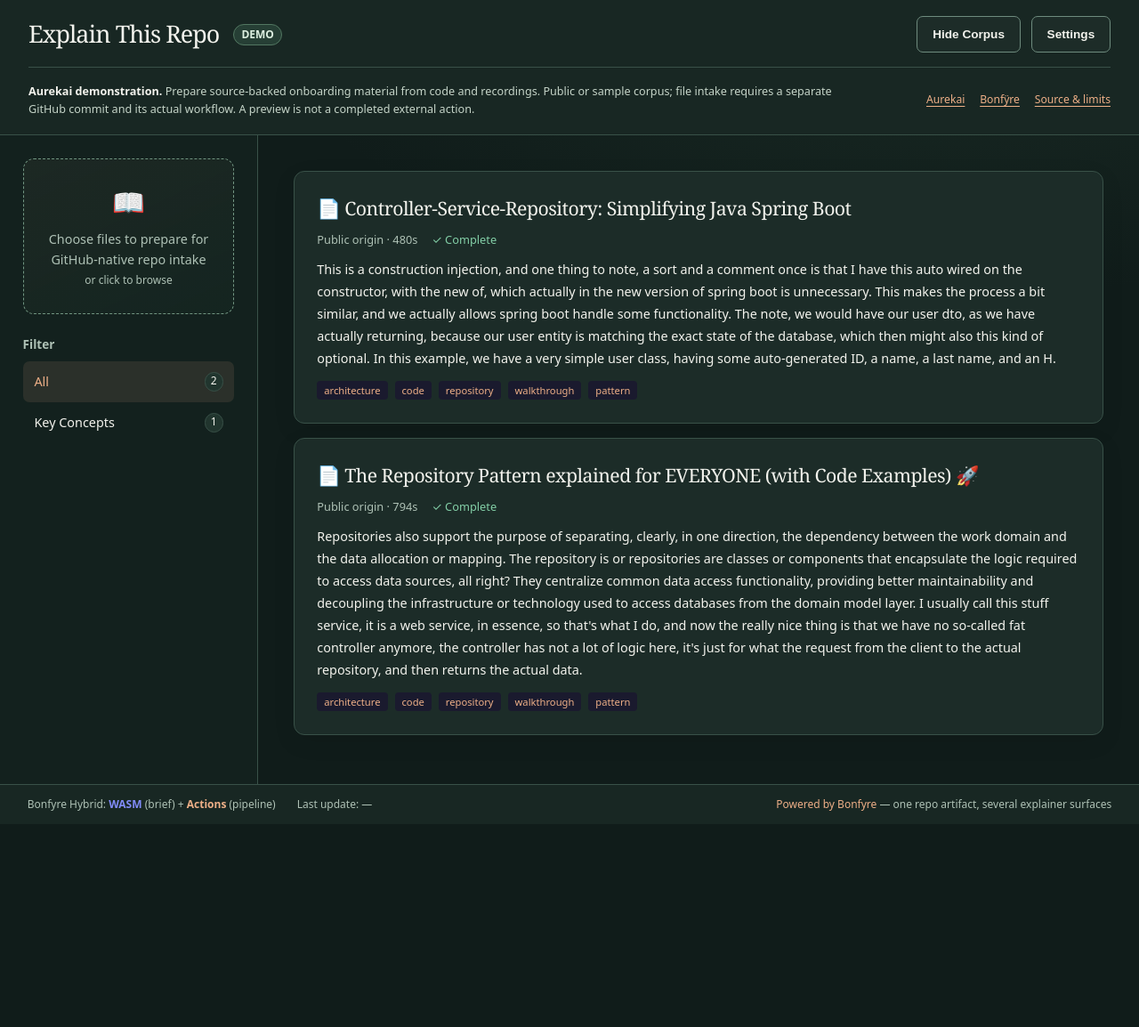
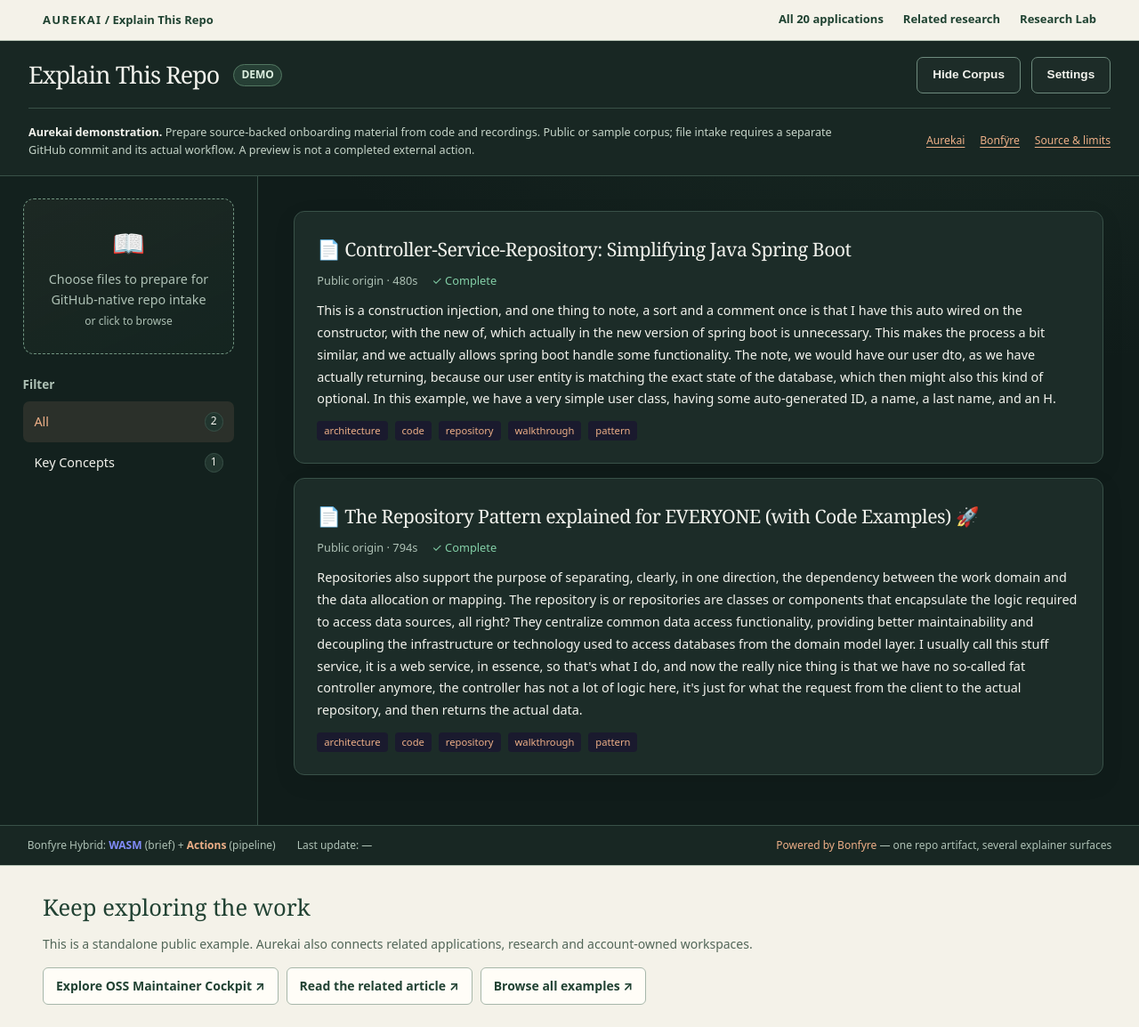
Before and after one commit to Nickgonzales76017/pages-explain-repo, a plain HTML site: page site/index.html in a window 1280 px wide. Shown: the whole page at 89% size. Before the commit the page ends 926 px from the top, so only its background shows below. Drawn offline with Linux system fonts and the light colour scheme; no server answers.

Commit message:
site: connect public example with Aurekai directory, related research and next studio

```diff
--- a/site/index.html
+++ b/site/index.html
@@ -113,8 +113,17 @@
     @media(max-width:820px){.app{display:flex;flex-direction:column}.sidebar{border-right:0;border-bottom:1px solid var(--border)}.main{min-height:45vh}.header-right{margin-left:0}.status-bar{gap:.4rem .8rem}}
     @media(prefers-reduced-motion:reduce){html{scroll-behavior:auto}.badge-processing{animation:none}}
 </style>
+<style id="aurekai-network-styles">
+.aurekai-network-nav{background:#f4f2e9;color:#204332;padding:12px clamp(16px,4vw,48px);display:flex;align-items:center;justify-content:space-between;gap:12px 25px;flex-wrap:wrap;border-bottom:1px solid #b5c3b5;font:600 13px/1.5 system-ui,-apple-system,sans-serif;position:relative;z-index:10}
+.aurekai-network-nav a{color:#204332;text-decoration:none;border-bottom:1px solid transparent}.aurekai-network-nav a:hover{border-bottom-color:#b54b32}.aurekai-network-nav a:focus-visible,.aurekai-next a:focus-visible{outline:2px solid #b54b32;outline-offset:4px}
+.aurekai-network-nav>span{white-space:normal}.aurekai-network-nav>span strong{font-weight:850;letter-spacing:.1em}.aurekai-network-nav>div{display:flex;flex-wrap:wrap;gap:9px 22px}
+.aurekai-next{background:#f4f2e9;color:#214233;padding:25px clamp(17px,4vw,48px);border-top:1px solid #b5c3b5;font:400 14px/1.6 system-ui,-apple-system,sans-serif}
+.aurekai-next h2{font:500 clamp(21px,2vw,28px)/1.3 Georgia,serif;color:#214233;margin:5px 0 14px}.aurekai-next p{color:#526658;margin:0 0 14px}
+.aurekai-next-links{display:flex;flex-wrap:wrap;gap:9px}.aurekai-next-links a{display:inline-flex;align-items:center;padding:9px 14px;border:1px solid #a7b7aa;text-decoration:none;color:#214233;background:#fffdf7;border-radius:6px;font-weight:700}.aurekai-next-links a:hover{border-color:#b54b32}
+</style>
 </head>
 <body>
+<nav class="aurekai-network-nav" aria-label="Aurekai application network"><span><a href="https://nickgonzales76017.github.io/bonfyre/discover/"><strong>AUREKAI</strong></a> / Explain This Repo</span><div><a href="https://nickgonzales76017.github.io/bonfyre/discover/">All 20 applications</a><a href="https://nickgonzales76017.github.io/bonfyre/blog/two-coding-agents-one-worktree/">Related research</a><a href="https://nickgonzales76017.github.io/bonfyre/labs/">Research Lab</a></div></nav>
   <div class="app">
     <header>
       <h1>Explain This Repo</h1>
@@ -429,5 +438,6 @@
       renderBoard: renderBoard
     });
   </script>
+<section class="aurekai-next" aria-label="Continue exploring Aurekai"><h2>Keep exploring the work</h2><p>This is a standalone public example. Aurekai also connects related applications, research and account-owned workspaces.</p><div class="aurekai-next-links"><a href="https://nickgonzales76017.github.io/pages-oss-cockpit/">Explore OSS Maintainer Cockpit ↗</a><a href="https://nickgonzales76017.github.io/bonfyre/blog/two-coding-agents-one-worktree/">Read the related article ↗</a><a href="https://nickgonzales76017.github.io/bonfyre/discover/">Browse all examples ↗</a></div></section>
 </body>
 </html>
```
